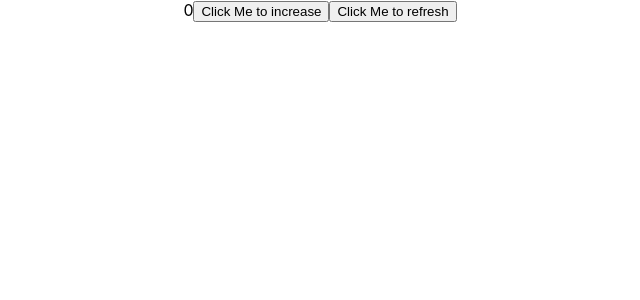
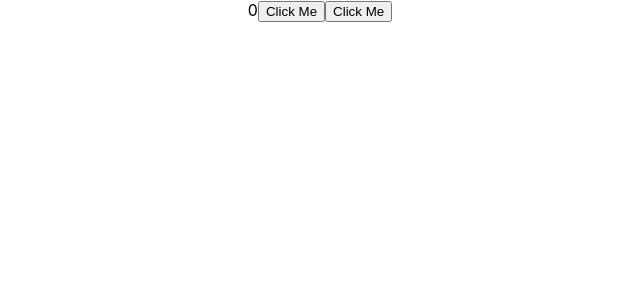
Before and after one commit to banyspy/FinalAssignment, a React (Create React App) app in the folder web/: page / in a window 1280 px wide. Shown: the top 300 px of the page, without its empty margins (320-960 px from the left). Built offline with nearby package versions, Linux system fonts and the light colour scheme.

Commit message:
Test add axios in web

```diff
--- a/web/src/App.js
+++ b/web/src/App.js
@@ -1,12 +1,23 @@
 import './App.css';
+import axios from 'axios';
+
+const increase = async () => {
+  let result = await axios.get('http://localhost:3000/increase')
+  number++;
+}
+
+const refresh = async () => {
+  let result = await axios.get('http://localhost:3000/refresh')
+  number = result.data;
+}
 
 var number = 0;
 function App() {
   return (
     <div className="App">
       <p1>{number}</p1>
-      <button>Click Me to increase</button>
-      <button>Click Me to refresh</button>
+      <button onClick={increase}>Click Me</button>
+      <button onClick={refresh}>Click Me</button>
     </div>
   );
 }
```
